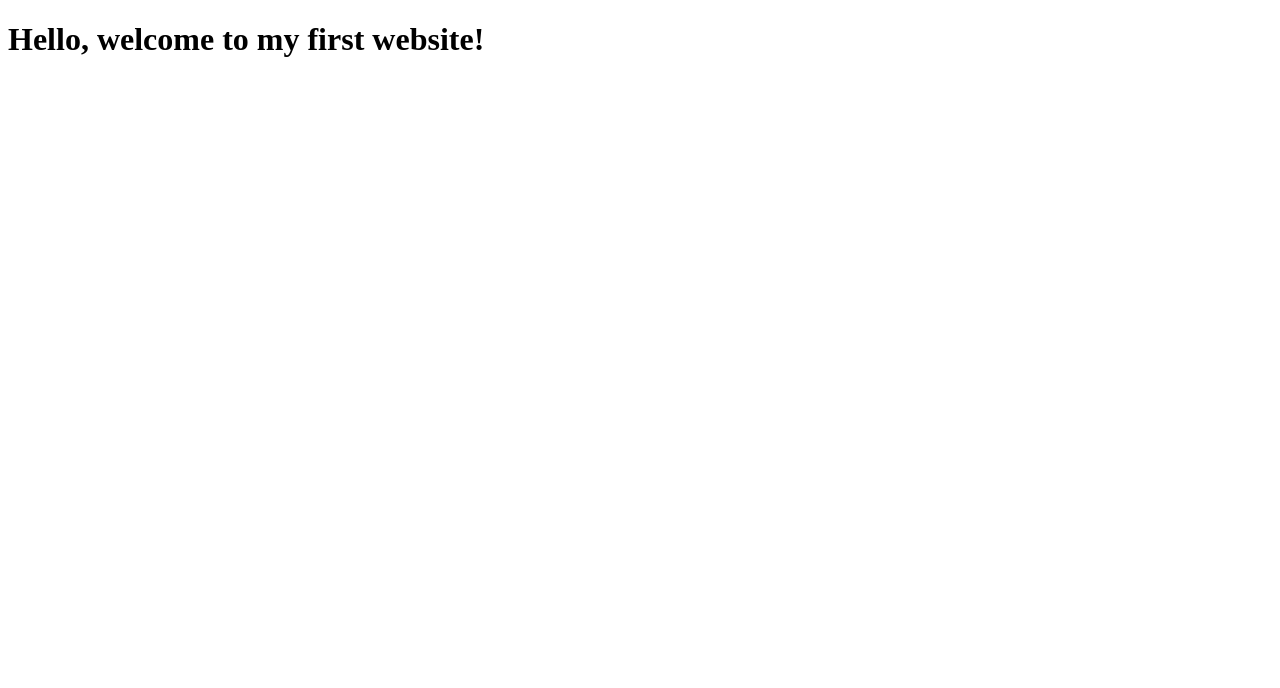
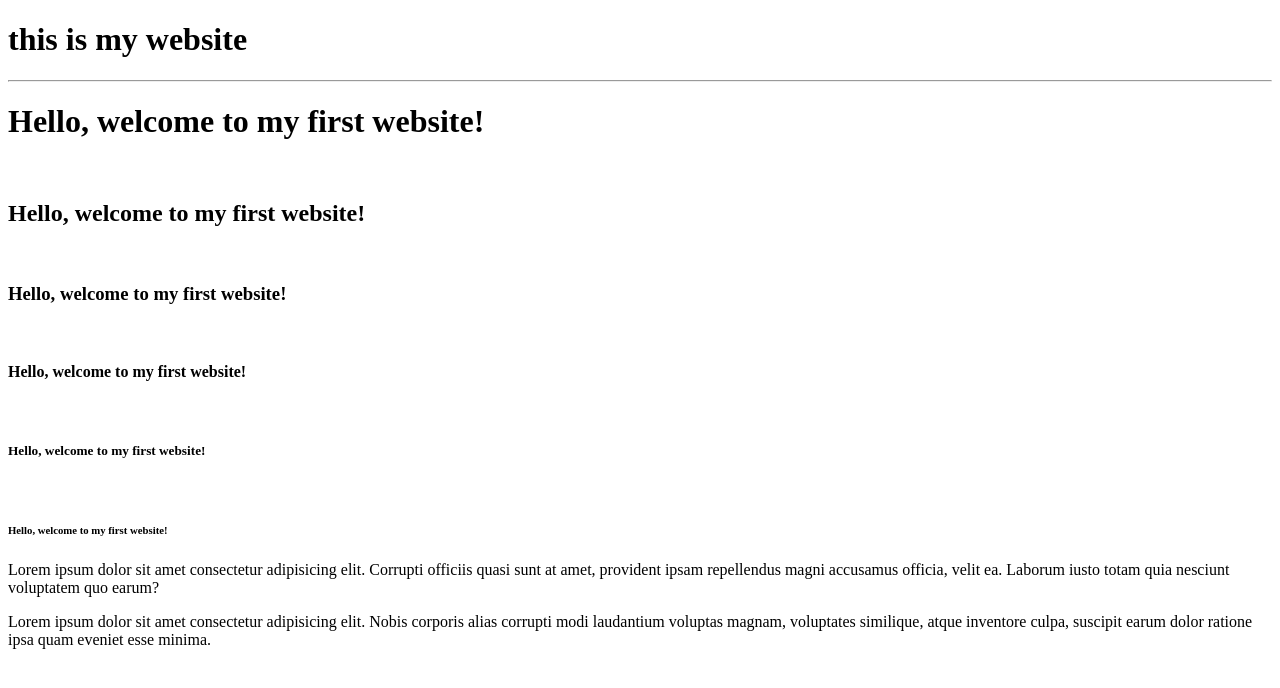
Before and after one commit to Midhunstackup/sample_html, a plain HTML site: page index.html in a window 1280 px wide. Drawn offline with Linux system fonts and the light colour scheme.

Commit message:
updated tag

```diff
--- a/index.html
+++ b/index.html
@@ -7,10 +7,23 @@
 </head>
 
 <body> <!-- it is what you display to a user -->
+<!-- html code is between here -->
+     <h1>this is my website</h1>
+     <hr>
+    <h1>Hello, welcome to my first website!</h1>
+    <br>
+    <h2>Hello, welcome to my first website!</h2>
+    <br>
+    <h3>Hello, welcome to my first website!</h3>
+    <br>
+    <h4>Hello, welcome to my first website!</h4>
+    <br>
+    <h5>Hello, welcome to my first website!</h5>
+    <br>
+    <h6>Hello, welcome to my first website!</h6>
 
-    <!-- html code is between here -->
-    <h1>Hello, welcome to my first website!</h1>
-
+    <p>Lorem ipsum dolor sit amet consectetur adipisicing elit. Corrupti officiis quasi sunt at amet, provident ipsam repellendus magni accusamus officia, velit ea. Laborum iusto totam quia nesciunt voluptatem quo earum?</p>
+    <p>Lorem ipsum dolor sit amet consectetur adipisicing elit. Nobis corporis alias corrupti modi laudantium voluptas magnam, voluptates similique, atque inventore culpa, suscipit earum dolor ratione ipsa quam eveniet esse minima.</p>
 </body>
 
 </html> <!-- closing html tag -->
```
